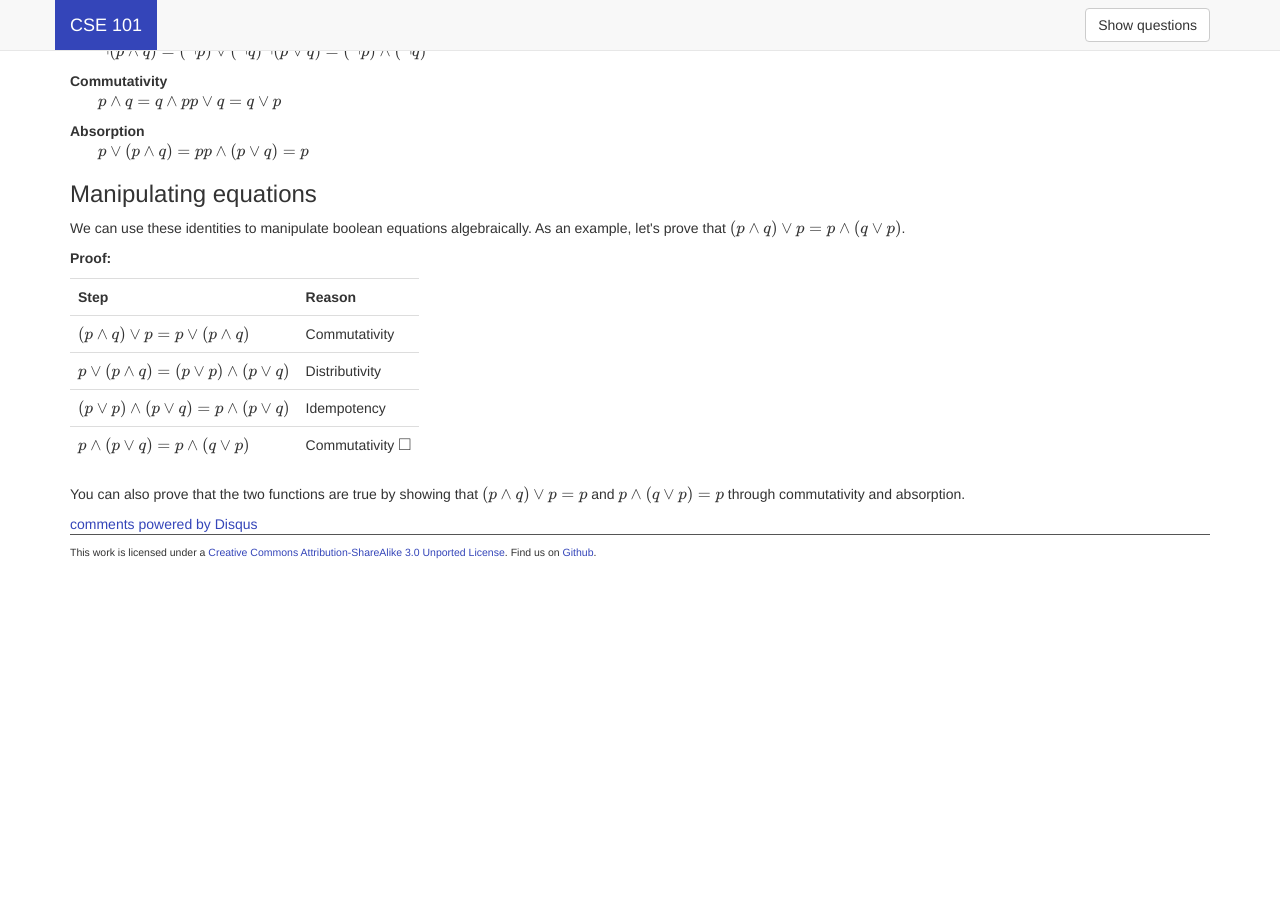
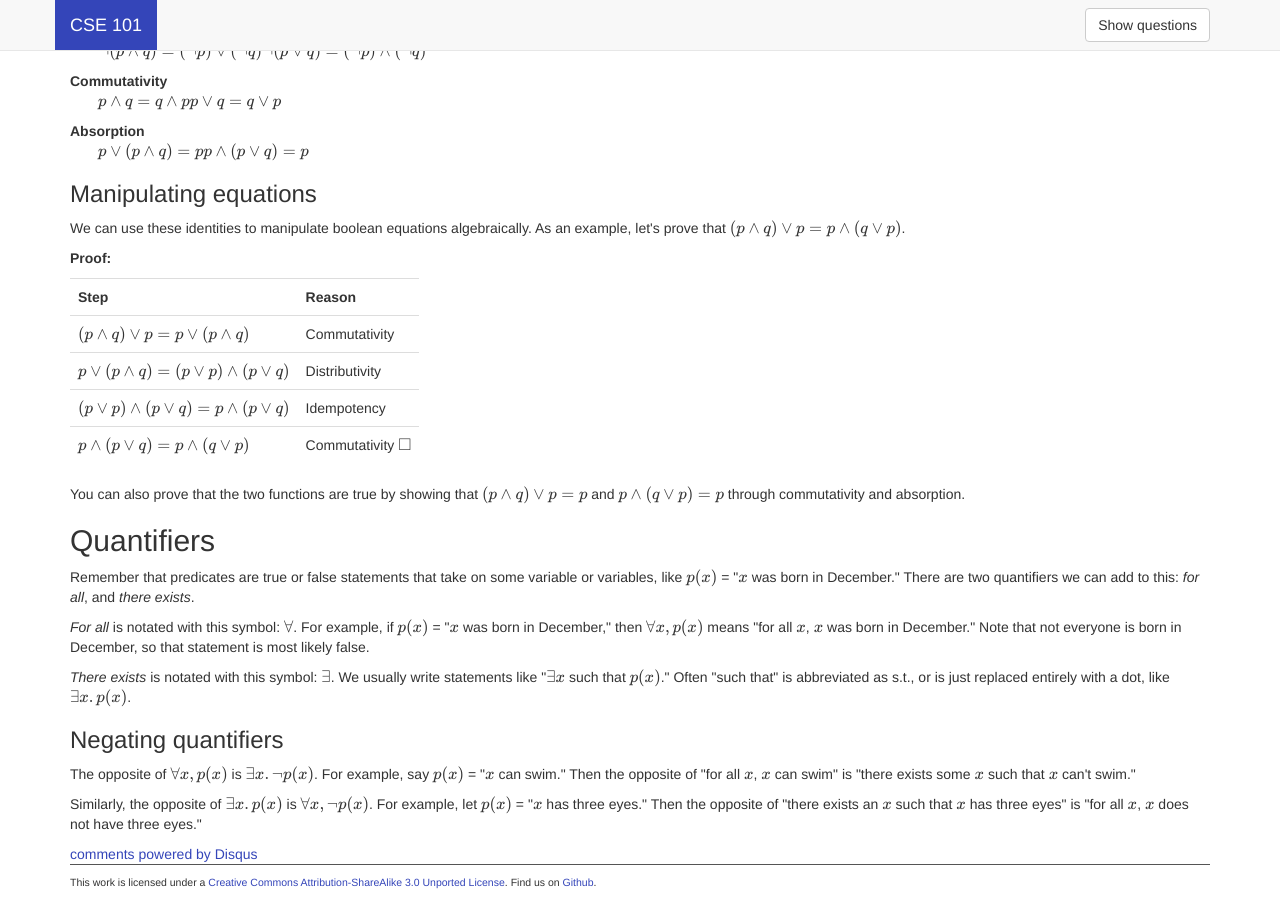
Before and after one commit to jstnhuang/cse101, a Jekyll site: the page built from notes/discrete-math/boolean-functions.html, in a window 1280 px wide and 900 px high, scrolled down 2799 px. Built offline with Jekyll 4.4.1, drawn with Linux system fonts in a browser that asks for light colours; nearby versions of some CDN libraries; formulas are drawn with MathJax 3; comment, search, counter and statistics services are not loaded; before the commit the page ends 3369 px from its top, so only the background shows below that.

Commit message:
Added quantifiers.

```diff
--- a/notes/discrete-math/boolean-functions.html
+++ b/notes/discrete-math/boolean-functions.html
@@ -153,3 +153,15 @@ layout: note
 </table>
 
 <p>You can also prove that the two functions are true by showing that $(p \land q) \lor p = p$ and $p \land (q \lor p) = p$ through commutativity and absorption.</p>
+
+<h2>Quantifiers</h2>
+<p>Remember that predicates are true or false statements that take on some variable or variables, like $p(x)$ = "$x$ was born in December." There are two quantifiers we can add to this: <em>for all</em>, and <em>there exists</em>.</p>
+
+<p><em>For all</em> is notated with this symbol: $\forall$. For example, if $p(x)$ = "$x$ was born in December," then $\forall x, p(x)$ means "for all $x$, $x$ was born in December." Note that not everyone is born in December, so that statement is most likely false.</p>
+
+<p><em>There exists</em> is notated with this symbol: $\exists$. We usually write statements like "$\exists x$ such that $p(x)$." Often "such that" is abbreviated as s.t., or is just replaced entirely with a dot, like $\exists x . p(x)$.
+
+<h3>Negating quantifiers</h3>
+<p>The opposite of $\forall x, p(x)$ is $\exists x . \neg p(x)$. For example, say $p(x)$ = "$x$ can swim." Then the opposite of "for all $x$, $x$ can swim" is "there exists some $x$ such that $x$ can't swim."</p>
+
+<p>Similarly, the opposite of $\exists x . p(x)$ is $\forall x, \neg p(x)$. For example, let $p(x)$ = "$x$ has three eyes." Then the opposite of "there exists an $x$ such that $x$ has three eyes" is "for all $x$, $x$ does not have three eyes."</p>
```
